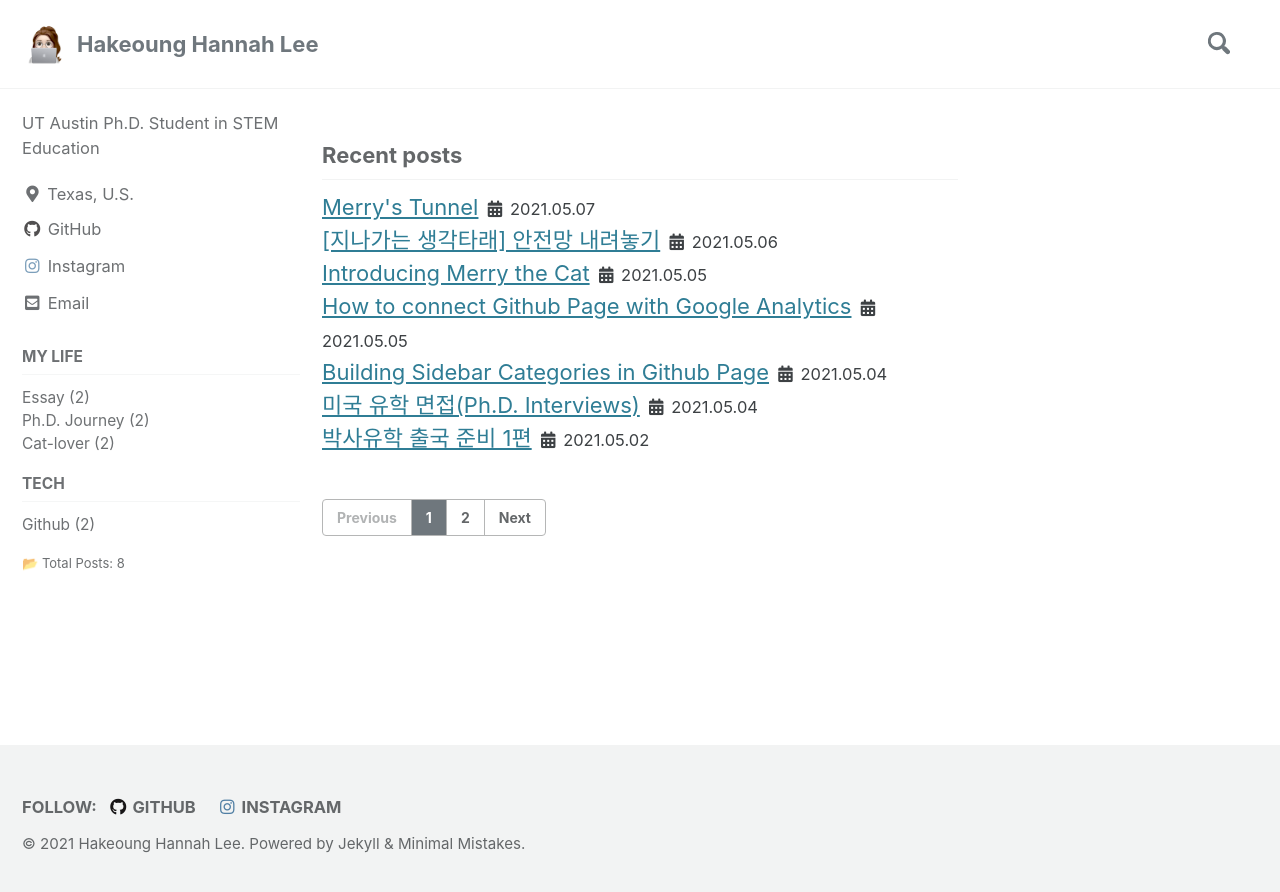
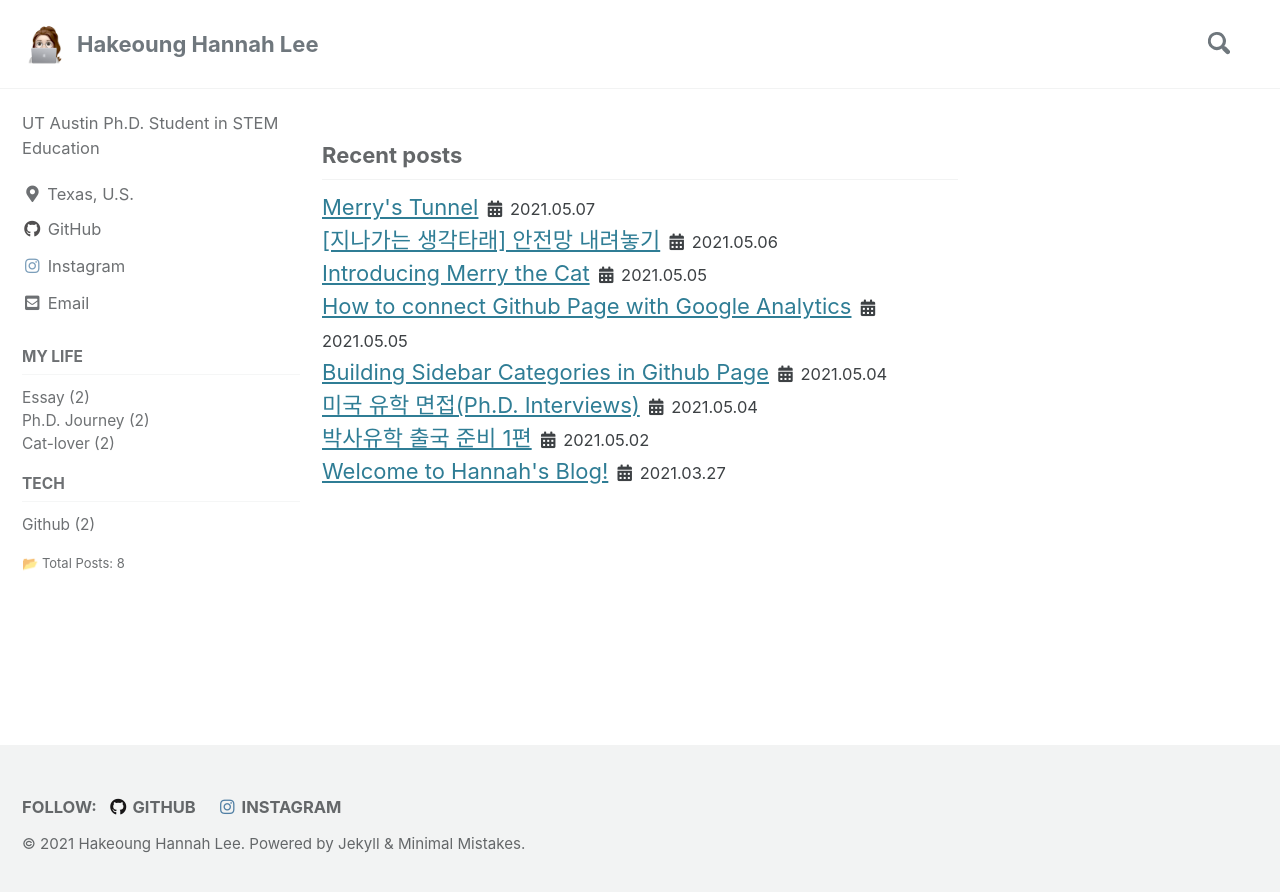
Before and after one commit to HakeoungLee/HakeoungLee.github.io, a Jekyll site: the page built from index.html, in a window 1280 px wide. Shown: the top 892 px of the page. Built offline with Jekyll 4.4.1, drawn with Linux system fonts in a browser that asks for light colours; cached includes are drawn as plain includes; the list of posts is cut into pages by our own code; comment, search, counter and statistics services are not loaded.

Commit message:
Update _config.yml

```diff
--- a/_config.yml
+++ b/_config.yml
@@ -208,7 +208,7 @@ sass:
 
 # Outputting
 permalink: /:categories/:title/
-paginate: 7 # amount of posts to show
+paginate: 10 # amount of posts to show
 paginate_path: /page:num/
 timezone: # https://en.wikipedia.org/wiki/List_of_tz_database_time_zones
 
```
